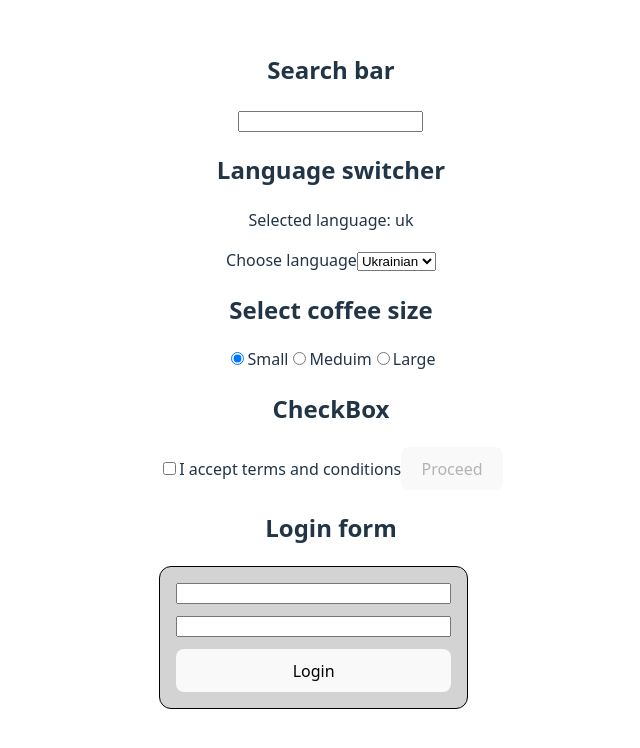
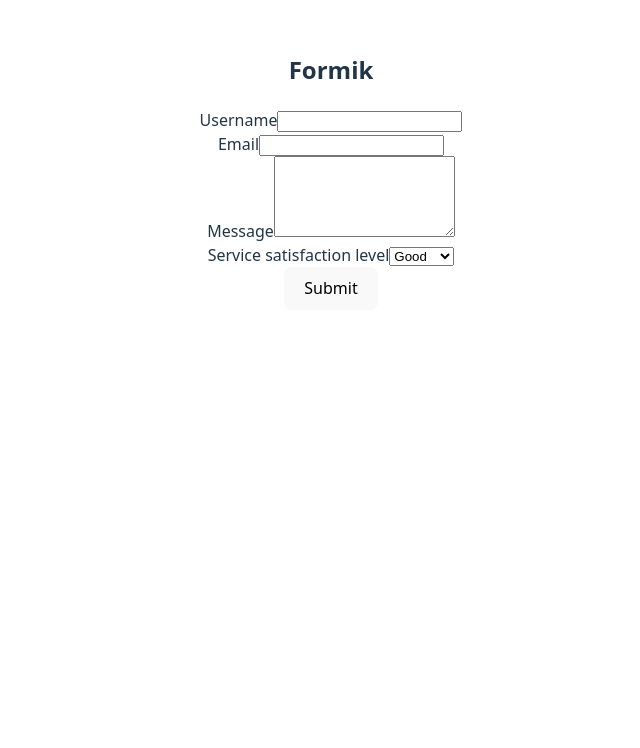
Before and after one commit to dvankevich/react-001, a React (Vite) app: page / in a window 1280 px wide. Shown: the top 748 px of the page, without its empty margins (309-949 px from the left). Built offline with nearby package versions, Linux system fonts and the light colour scheme.

Commit message:
formik yup

```diff
--- a/package.json
+++ b/package.json
@@ -12,7 +12,8 @@
   "dependencies": {
     "formik": "^2.4.9",
     "react": "^19.2.0",
-    "react-dom": "^19.2.0"
+    "react-dom": "^19.2.0",
+    "yup": "^1.7.1"
   },
   "devDependencies": {
     "@eslint/js": "^9.39.1",
--- a/src/App.jsx
+++ b/src/App.jsx
@@ -1,164 +1,86 @@
 import "./App.css";
-import { useState, useId } from "react";
+import { Formik, Form, Field, ErrorMessage } from "formik";
+import { useId } from "react";
+import * as Yup from "yup";
 
-const SearchBar = () => {
-  const [inputValue, setInputValue] = useState("");
+const FeedbackSchema = Yup.object().shape({
+  username: Yup.string()
+    .min(2, "Too Short!")
+    .max(50, "Too Long!")
+    .required("Required"),
+  email: Yup.string().email("Must be a valid email!").required("Required"),
+  message: Yup.string()
+    .min(3, "Too short")
+    .max(256, "Too long")
+    .required("Required"),
+  level: Yup.string().oneOf(["good", "neutral", "bad"]).required("Required"),
+});
 
-  const handleChange = (evt) => {
-    setInputValue(evt.target.value);
+const initialValues = {
+  username: "",
+  email: "",
+  message: "",
+  level: "good",
+};
+
+const FeedbackForm = () => {
+  const nameFieldId = useId();
+  const emailFieldId = useId();
+  const msgFieldId = useId();
+  const levelFieldId = useId();
+
+  const handleSubmit = (values, actions) => {
+    console.log(values);
+    actions.resetForm();
   };
 
   return (
-    <div>
-      <input type="text" value={inputValue} onChange={handleChange} />
-      <p>{inputValue}</p>
-    </div>
-  );
-};
+    <Formik
+      initialValues={initialValues}
+      onSubmit={handleSubmit}
+      validationSchema={FeedbackSchema}
+    >
+      <Form>
+        <div>
+          <label htmlFor={nameFieldId}>Username</label>
+          <Field type="text" name="username" id={nameFieldId} />
+          <ErrorMessage name="username" component="span" />
+        </div>
 
-const LangSwitcher = ({ value, onSelect }) => {
-  const selectId = useId();
+        <div>
+          <label htmlFor={emailFieldId}>Email</label>
+          <Field type="email" name="email" id={emailFieldId} />
+          <ErrorMessage name="email" component="span" />
+        </div>
 
-  return (
-    <div>
-      <label htmlFor={selectId}>Choose language</label>
-      <select
-        id={selectId}
-        value={value}
-        onChange={(evt) => onSelect(evt.target.value)}
-      >
-        <option value="uk">Ukrainian</option>
-        <option value="en">English</option>
-        <option value="pl">Polish</option>
-      </select>
-    </div>
-  );
-};
+        <div>
+          <label htmlFor={msgFieldId}>Message</label>
+          <Field as="textarea" name="message" id={msgFieldId} rows="5" />
+          <ErrorMessage name="message" component="span" />
+        </div>
 
-const LoginForm = () => {
-  const [values, setValues] = useState({
-    login: "",
-    password: "",
-  });
+        <div>
+          <label htmlFor={levelFieldId}>Service satisfaction level</label>
+          <Field as="select" name="level" id={levelFieldId}>
+            <option value="good">Good</option>
+            <option value="neutral">Neutral</option>
+            <option value="bad">Bad</option>
+          </Field>
+          <ErrorMessage name="level" component="span" />
+        </div>
 
-  const handleChange = (evt) => {
-    setValues({
-      ...values,
-      [evt.target.name]: evt.target.value,
-    });
-  };
-
-  const handleSumit = (evt) => {
-    evt.preventDefault();
-
-    console.log(values);
-
-    setValues({
-      login: "",
-      password: "",
-    });
-  };
-
-  return (
-    <form className="simpleForm" onSubmit={handleSumit}>
-      <input
-        type="text"
-        name="login"
-        value={values.login}
-        onChange={handleChange}
-      />
-      <input
-        type="password"
-        name="password"
-        value={values.password}
-        onChange={handleChange}
-      />
-      <button type="submit">Login</button>
-    </form>
+        <button type="submit">Submit</button>
+      </Form>
+    </Formik>
   );
 };
 
 function App() {
-  const [lang, setLang] = useState("uk");
-  const [coffeeSize, setCoffeeSize] = useState("sm");
-
-  const handleSizeChange = (evt) => {
-    setCoffeeSize(evt.target.value);
-  };
-
-  const [hasAccepted, setHasAccepted] = useState(false);
-
-  const handleChange = (evt) => {
-    setHasAccepted(evt.target.checked);
-  };
-
   return (
     <>
       <div>
-        <h2>Search bar</h2>
-        <SearchBar />
-      </div>
-      <div>
-        <h2>Language switcher</h2>
-        <p>Selected language: {lang}</p>
-        <LangSwitcher value={lang} onSelect={setLang} />
-      </div>
-      <div>
-        <h2>Select coffee size</h2>
-        <label>
-          <input
-            type="radio"
-            name="coffeeSize"
-            value="sm"
-            checked={coffeeSize === "sm"}
-            onChange={handleSizeChange}
-          />
-          Small
-        </label>
-        <label>
-          <input
-            type="radio"
-            name="coffeeSize"
-            value="md"
-            checked={coffeeSize === "md"}
-            onChange={handleSizeChange}
-          />
-          Meduim
-        </label>
-        <label>
-          <input
-            type="radio"
-            name="coffeeSize"
-            value="lg"
-            checked={coffeeSize === "lg"}
-            onChange={handleSizeChange}
-          />
-          Large
-        </label>
-      </div>
-      <div>
-        <h2>CheckBox</h2>
-        <label>
-          <input
-            type="checkbox"
-            name="terms"
-            checked={hasAccepted}
-            onChange={handleChange}
-          />
-          I accept terms and conditions
-        </label>
-        <button
-          type="button"
-          title="accept terms"
-          disabled={!hasAccepted}
-          onClick={() => console.log("Proceed next")}
-        >
-          Proceed
-        </button>
-      </div>
-      <div>
-        <h2>Login form</h2>
-        <LoginForm />
+        <h2>Formik</h2>
+        <FeedbackForm />
       </div>
     </>
   );
```
Also changed, not shown: 1 other file (tests, documents, lock files or other folders).
